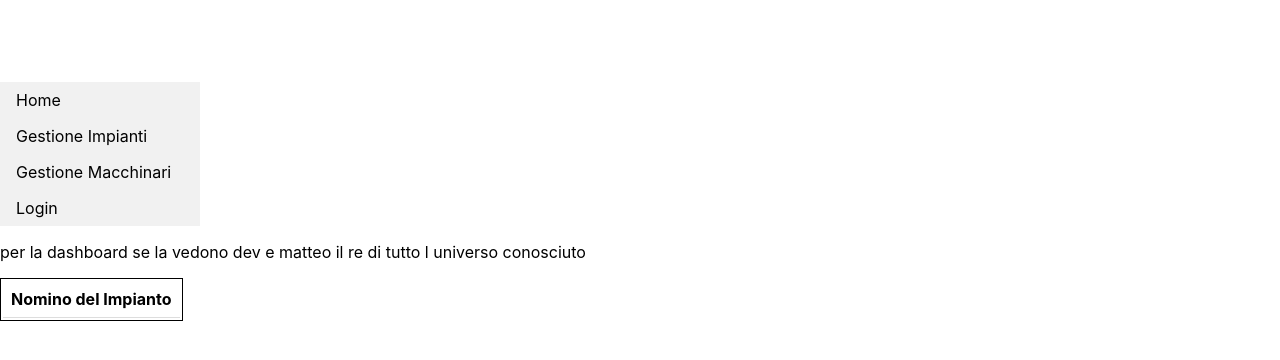
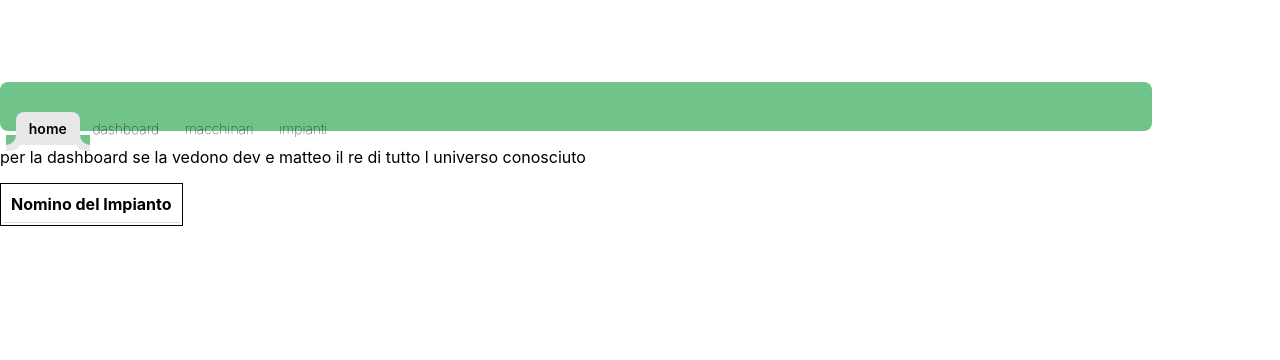
Before and after one commit to holaboysITS/my-app, a React (Create React App) app: page /dashboard in a window 1280 px wide. Shown: the top 360 px of the page. Built offline with nearby package versions, Linux system fonts and the light colour scheme.

Commit message:
da completare: navbar e links

```diff
--- a/src/App.tsx
+++ b/src/App.tsx
@@ -35,9 +35,9 @@ function AppContent() {
               <div className="name">"Matteo ora sa il nome del gruppo..."</div>
               <div className='andreaEdit'>
                 <Link to="/login" className='andreaEdit'>Login</Link>
-                <Link to="/dashboard">Dashboard</Link>
+                {/* <Link to="/dashboard">Dashboard</Link>
                 <Link to="/macchinari">Macchinari</Link>
-                <Link to="/impianti">Impianti</Link>
+                <Link to="/impianti">Impianti</Link> */}
               </div>
             </div>
           </div>
--- a/src/components/NavBar/navbar.css
+++ b/src/components/NavBar/navbar.css
@@ -1,24 +1,60 @@
-ul {
-    list-style-type: none;
-    margin: 0;
-    padding: 0;
-    width: 200px;
-    background-color: #f1f1f1;
-}
+.radio-inputs {
+    position: relative;
+    display: flex;
+    border-radius: 0.5rem;
+    background-color: #70c489;
+    box-sizing: border-box;
+    font-size: 14px;
+    width: 90%;
+    padding: 1rem 1rem 0 1rem;
+  }
 
-li a {
-    display: block;
-    color: #000;
-    padding: 8px 16px;
-    text-decoration: none;
-}
+  .radio-inputs .radio input {
+    display: none;
+  }
 
-li a.active {
-    background-color: #04AA6D;
-    color: white;
-}
+  .radio-inputs .radio .name {
+    display: flex;
+    cursor: pointer;
+    align-items: center;
+    justify-content: center;
+    border-top-left-radius: 0.5rem;
+    border-top-right-radius: 0.5rem;
+    border: none;
+    padding: 0.5rem 0.8rem;
+    color: ;
+    transition: all 0.15s ease-in-out;
+    position: relative;
+  }
 
-li a:hover:not(.active) {
-    background-color: #555;
-    color: white;
-}
+  .radio-inputs .radio input:checked + .name {
+    background-color: #e8e8e8;
+    font-weight: 600;
+  }
+  .radio-inputs .radio input + .name:hover {
+    color: #fff;
+  }
+  .radio-inputs .radio input:checked + .name:hover {
+    color: #1d1d29;
+  }
+
+  .radio-inputs .radio input:checked + .name::after,
+  .radio-inputs .radio input:checked + .name::before {
+    content: "";
+    position: absolute;
+    width: 10px;
+    height: 10px;
+    background-color: #70c489;
+    bottom: 0;
+  }
+
+  .radio-inputs .radio input:checked + .name::after {
+    right: -10px;
+    border-bottom-left-radius: 300px;
+    box-shadow: -3px 3px 0px 3px #e8e8e8;
+  }
+  .radio-inputs .radio input:checked + .name::before {
+    left: -10px;
+    border-bottom-right-radius: 300px;
+    box-shadow: 3px 3px 0px 3px #e8e8e8;
+  }
--- a/src/components/NavBar/navbar.tsx
+++ b/src/components/NavBar/navbar.tsx
@@ -1,14 +1,29 @@
 import './navbar.css';
+import { BrowserRouter as Router, Route, Routes, Link, useLocation } from "react-router-dom";
+
+
 function NavBar() {
     return (
-        <nav className="nav">
-            <ul>
-                <li><a href="#home">Home</a></li>
-                <li><a href="#news">Gestione Impianti</a></li>
-                <li><a href="#contact">Gestione Macchinari</a></li>
-                <li><a href="#about">Login</a></li>
-            </ul>
-        </nav>
+        <div className="radio-inputs">
+          <label className="radio">
+            <input type="radio" name="radio" checked={true} />
+            <span className="name">Home</span>
+          </label>
+          <label className="radio">
+            <input type="radio" name="radio" />
+            <span className="name">Dashboard</span>
+          </label>
+
+          <label className="radio">
+            <input type="radio" name="radio" />
+            <span className="name">Macchinari</span>
+          </label>
+
+          <label className="radio">
+            <input type="radio" name="radio" />
+            <span className="name">Impianti</span>
+          </label>
+        </div>
     )
 }
 
```
